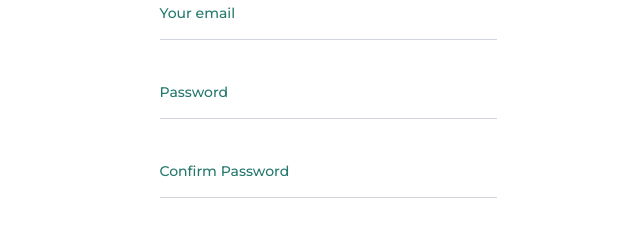
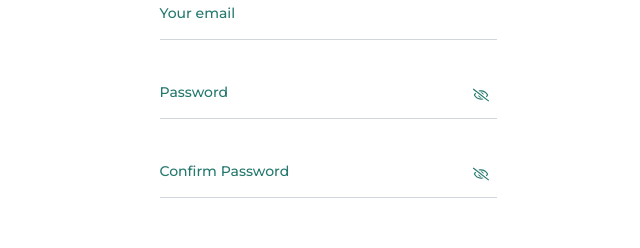
Before and after one commit to muradhosenrafi/Facebook-copy-, a React (Vite) app: page /singup in a window 1280 px wide. Shown: the part 409-657 px from the top of the page, without its empty margins (312-952 px from the left). Built offline with nearby package versions, Linux system fonts and the light colour scheme; a web font is replaced by a local one.

Commit message:
setting and home page

```diff
--- a/src/App.jsx
+++ b/src/App.jsx
@@ -7,6 +7,7 @@ import FontPage from './layouts/FontPage';
 import Settings from './layouts/Settings';
 import Splash from './layouts/Splash';
 import ShareContatent from './layouts/ShareContatent';
+import GroupPage from './pages/GroupPage';
 
 
 const router = createBrowserRouter(
@@ -14,6 +15,7 @@ const router = createBrowserRouter(
 <>
     <Route path="/" element={<FontPage/>} ></Route>
     <Route path="/home" element={<Home/>} ></Route>
+    <Route path="/grouppage" element={<GroupPage/>} ></Route>
     <Route path="/login" element={<Login/>} ></Route>
     <Route path="/singup" element={<SingUp/>} ></Route>
     <Route path="/setting" element={<Settings/>} ></Route>
--- a/src/components/Infutbox.jsx
+++ b/src/components/Infutbox.jsx
@@ -1,26 +1,31 @@
+import { FaRegEyeSlash } from "react-icons/fa";
+import { BsEye } from "react-icons/bs";
+import { useState } from "react";
 
+const Infutbox = ({ className, text, type }) => {
+  const [showPassword, setShowPassword] = useState(false);
 
-
-
-const Infutbox = ({className,text,type}) => {
   return (
     <div className={`justify-center items-center flex ${className}`}>
       <div className="relative w-[337px]">
         <input
-        type={type}
-        id="email"
+          type={
+            type === "password"
+              ? showPassword
+                ? "text"
+                : "password"
+              : type
+          }
+          id={text}
           placeholder=" "
-        className="peer w-full border-b text-base font-medium font-monster  border-gray-300 py-3 pl-2 outline-none"
+          className="peer w-full border-b border-gray-300 py-3 pl-2 pr-10 outline-none text-base font-medium font-monster"
         />
 
         <label
-        htmlFor="email"
+          htmlFor={text}
           className="
-          absolute left-0 top-3 text-inptext
-           text-[14px]
-    font-medium
-    text-[#24786D]
-    font-monster
+            absolute left-0 top-3
+            text-[14px] font-medium font-monster text-[#24786D]
             transition-all duration-300
             peer-focus:-top-4
             peer-focus:text-[14px]
@@ -31,9 +36,18 @@ const Infutbox = ({className,text,type}) => {
         >
           {text}
         </label>
+
+        {type === "password" && (
+          <div
+            onClick={() => setShowPassword(!showPassword)}
+            className="absolute right-2 top-1/2 -translate-y-1/2 cursor-pointer text-[#24786D]"
+          >
+            {showPassword ? <BsEye />  :  <FaRegEyeSlash />}
+          </div>
+        )}
       </div>
     </div>
-  )
-}
+  );
+};
 
-export default Infutbox
+export default Infutbox;
--- a/src/layouts/Group.jsx
+++ b/src/layouts/Group.jsx
@@ -23,7 +23,7 @@ const Group = () => {
             <div className="relative flex items-center justify-center pt-[61px]">
 
   <div className="absolute left-[0px]">
-    <CgArrowLeft className="text-3xl cursor-pointer" />
+    <CgArrowLeft className="text-3xl hover:scale-110 hover:-translate-x-1  transition-transform duration-300 cursor-pointer" />
   </div>
 
   <h1 className="text-center font-robot text-base font-medium">Create Group</h1>
--- a/src/layouts/Login.jsx
+++ b/src/layouts/Login.jsx
@@ -13,7 +13,7 @@ const Login = () => {
 <section>
     <Container>
             <div className="py-[61px] pl-[38px]">
-            <Link to="/fontpage"> <CgArrowLeft className="text-3xl cursor-pointer" /></Link>
+            <Link to="/"> <CgArrowLeft className="text-3xl  hover:scale-110 hover:-translate-x-1  transition-transform duration-300  cursor-pointer " /></Link>
              </div>
 
 <div className="flex flex-col justify-center items-center">
--- a/src/layouts/MenuBar.jsx
+++ b/src/layouts/MenuBar.jsx
@@ -23,10 +23,13 @@ const MenuBar = () => {
     <p className="font-medium text-base text-navtext group-hover:text-inptext duration-300 group-hover:font-medium font-robot">Notification</p>
   </div>
 
+<Link to="/grouppage">
   <div className="flex group cursor-pointer flex-col items-center">
     <FaUserGroup className="w-[26px] h-[26px] text-navtext group-hover:text-inptext duration-300 " />
     <p className="font-medium text-base text-navtext group-hover:text-inptext duration-300 group-hover:font-medium  font-robot">Group</p>
   </div>
+
+</Link>
 
 <Link to="/setting">
   <div className="flex group cursor-pointer flex-col items-center">
--- a/src/layouts/Settings.jsx
+++ b/src/layouts/Settings.jsx
@@ -22,21 +22,24 @@ const Settings = () => {
                 <div className="relative flex items-center justify-center pt-[61px]">
 
   <div className="absolute left-[0px]">
-    <CgArrowLeft className="text-3xl cursor-pointer text-white" />
+    <CgArrowLeft className="text-3xl hover:scale-110 hover:-translate-x-1  transition-transform duration-300 cursor-pointer text-white" />
   </div>
 
   <h1 className="text-center font-robot text-[20px] font-medium text-white">Settings</h1>
 </div>
 
 </div>
-    <div className="bg-amber-400 rounded-t-4xl">
+    <div className=" rounded-t-4xl bg-white">
+     <div className="flex items-center justify-center pt-3">
+       <div className="w-[30px] h-[3px] bg-[#E6E6E6] rounded-full"></div>
+     </div>
       <div className="flex justify-between items-center px-5 pt-[50px]">
      <div className="flex gap-4">
          <div className="h-[60px] w-[60px] rounded-full ">
           <Image src={frofile}/>
         </div>
         <div>
-          <h1 className="font-bold text-xl font-robot ">Nazrul Islam</h1>
+          <h1 className="font-bold text-xl font-robot">Nazrul Islam</h1>
           <p className="font-normal text-base font-robot text-navtext">Never give up 💪</p>
         </div>
      </div>
@@ -45,7 +48,7 @@ const Settings = () => {
       </div>
 
       </div>
-      <div className="w-[375px] h-[1px] bg-[#F5F6F6] mt-5 "></div>
+      <div className="w-full h-[1px] bg-[#F5F6F6] mt-5 "></div>
   <SettingCard
   icon={<LiaKeySolid />}
   className=""
--- a/src/layouts/SingUp.jsx
+++ b/src/layouts/SingUp.jsx
@@ -11,7 +11,7 @@ const SingUp = () => {
     <section>
     <Container>
             <div className="pt-[61px] pl-[38px]">
-           <Link to="/fontpage"><CgArrowLeft className="text-3xl cursor-pointer" /></Link>
+           <Link to="/"><CgArrowLeft className="text-3xl cursor-pointer  hover:scale-110 hover:-translate-x-1  transition-transform duration-300 " /></Link>
              </div>
 
 <div className="flex flex-col justify-center py-[60px] items-center">
--- /dev/null
+++ b/src/pages/GroupPage.jsx
@@ -0,0 +1,12 @@
+
+import Group from '../layouts/Group'
+
+const GroupPage = () => {
+  return (
+    <div>
+        <Group/>
+    </div>
+  )
+}
+
+export default GroupPage
--- /dev/null
+++ b/src/pages/SettingsPage.jsx
@@ -0,0 +1,9 @@
+import React from 'react'
+
+const SettingsPage = () => {
+  return (
+    <div></div>
+  )
+}
+
+export default SettingsPage
```
Lines whose indentation alone changed are shown as unchanged.
